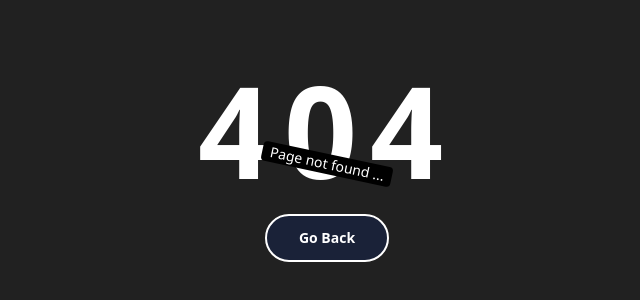
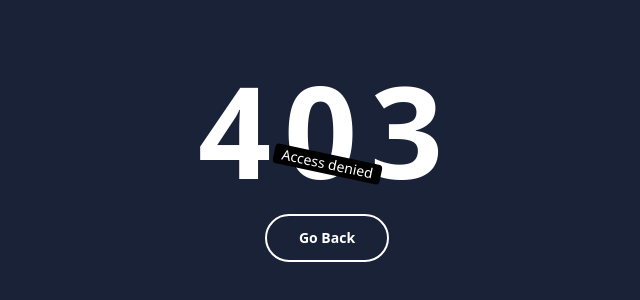
Before and after one commit to Araham7/LMS, a React (Vite) app: page /denied in a window 1280 px wide. Before the commit this address had no page. Shown: the part 236-536 px from the top of the page, without its empty margins (313-953 px from the left). Built offline with nearby package versions, Linux system fonts and the light colour scheme.

Commit message:
Add Denied Page

```diff
--- a/src/App.jsx
+++ b/src/App.jsx
@@ -4,6 +4,7 @@
 
 import About from "./Pages/About";
 import Contact from "./Pages/Contact";
+import Denied from "./Pages/Denied";
 import HomePage from "./Pages/HomePage";
 import Login from "./Pages/Login";
 import NotFound from "./Pages/NotFound";
@@ -21,6 +22,7 @@
       <Route path="/signup" element={<Signup />} ></Route>
       <Route path="/login" element={<Login />} ></Route>
       <Route path="/contact" element={<Contact />} ></Route>
+      <Route path="/denied" element={<Denied />} ></Route>
 
       {/* Handle 404 Not-Found Page */}
       <Route path="*" element={<NotFound />} />
--- /dev/null
+++ b/src/Pages/Denied.jsx
@@ -0,0 +1,29 @@
+import { useNavigate } from "react-router-dom";
+
+function Denied() {
+  const navigate = useNavigate();
+  return (
+    <main className="h-screen w-full flex flex-col justify-center items-center bg-[#1A2238]">
+    <h1 className="text-9xl font-extrabold text-white tracking-widest">
+        403 {/* "status-code-403" : Not Authorised. */}
+    </h1>
+    <div className="bg-black text-white px-2 text-sm rounded rotate-12 absolute">
+        Access denied
+    </div>
+    {/* <button onClick={() => navigate(-1)} className="mt-5"> */}
+        {/* <span className="relative block px-8 py-3 bg-[#1A2238] border border-current"> */}
+            {/* Go back */}
+        {/* </span> */}
+    {/* </button> */}
+    <button className="mt-5">
+    <a className="relative inline-block text-sm font-medium text-[#ffffff] group active:text-yellow-500 focus:outline-none focus:ring">
+        <span onClick={() => navigate(-1)} className="relative block px-8 py-3 bg-[#1A2238] border-2 border-current border-white  rounded-3xl font-black hover:border-slate-500 ">
+            Go Back
+        </span>
+    </a>
+</button>
+</main>
+  )
+}
+
+export default Denied;
```
